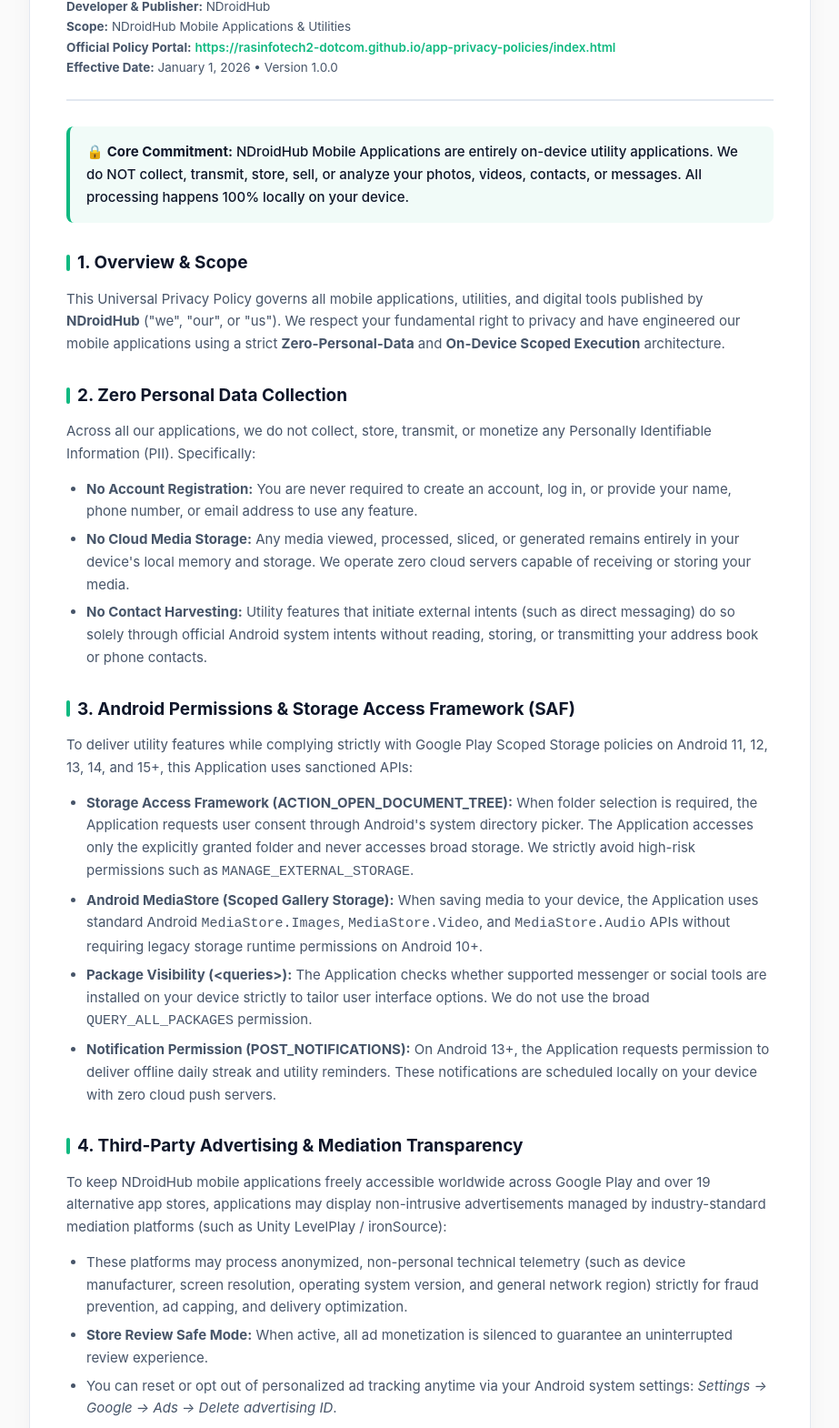
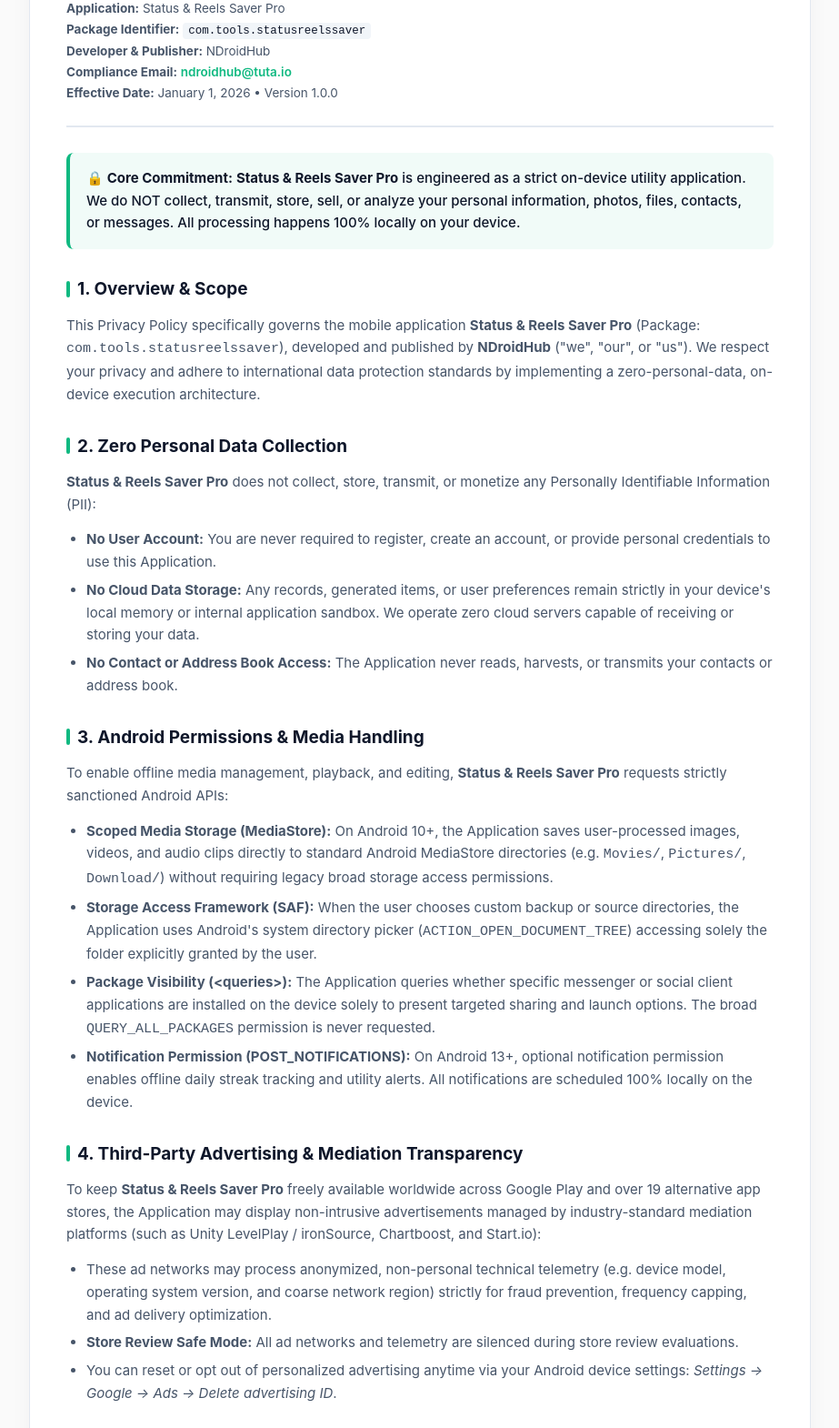
Before and after one commit to rasinfotech2-dotcom/app-privacy-policies, a plain HTML site: page com.tools.statusreelssaver.html in a window 1280 px wide. Shown: the part 170-1740 px from the top of the page at 91% size, without its empty margins (178-1101 px from the left). Drawn offline with Linux system fonts and the light colour scheme.

```diff
--- a/com.tools.statusreelssaver.html
+++ b/com.tools.statusreelssaver.html
@@ -3,7 +3,7 @@
 <head>
   <meta charset="UTF-8">
   <meta name="viewport" content="width=device-width, initial-scale=1.0">
-  <title>Privacy Policy - NDroidHub Mobile Applications</title>
+  <title>Privacy Policy - Status & Reels Saver Pro (com.tools.statusreelssaver)</title>
   <style>
     :root {
       --primary-color: #10B981;
@@ -54,11 +54,19 @@
       font-size: 28px;
       font-weight: 800;
       color: var(--text-main);
-      margin-bottom: 6px;
+      margin-bottom: 8px;
     }
     .meta {
       font-size: 13.5px;
       color: var(--text-muted);
+      line-height: 1.7;
+    }
+    .meta code {
+      background: #F1F5F9;
+      padding: 2px 6px;
+      border-radius: 4px;
+      font-size: 12.5px;
+      color: #0F172A;
     }
     h2 {
       font-size: 19px;
@@ -113,67 +121,66 @@
 
 <div class="container">
   <div class="header">
-    <div class="badge">Official Policy</div>
-    <h1>Universal Privacy Policy</h1>
+    <div class="badge">Official Application Privacy Policy</div>
+    <h1>Privacy Policy for Status & Reels Saver Pro</h1>
     <div class="meta">
+      <strong>Application:</strong> Status & Reels Saver Pro<br>
+      <strong>Package Identifier:</strong> <code>com.tools.statusreelssaver</code><br>
       <strong>Developer & Publisher:</strong> NDroidHub<br>
-      <strong>Scope:</strong> NDroidHub Mobile Applications & Utilities<br>
-      <strong>Official Policy Portal:</strong> <a href="https://rasinfotech2-dotcom.github.io/app-privacy-policies/index.html">https://rasinfotech2-dotcom.github.io/app-privacy-policies/index.html</a><br>
+      <strong>Compliance Email:</strong> <a href="mailto:ndroidhub@tuta.io">ndroidhub@tuta.io</a><br>
       <strong>Effective Date:</strong> January 1, 2026 &bull; Version 1.0.0
     </div>
   </div>
 
   <div class="highlight-card">
-    <p>🔒 <strong>Core Commitment:</strong> NDroidHub Mobile Applications are entirely on-device utility applications. We do NOT collect, transmit, store, sell, or analyze your photos, videos, contacts, or messages. All processing happens 100% locally on your device.</p>
+    <p>🔒 <strong>Core Commitment:</strong> <strong>Status & Reels Saver Pro</strong> is engineered as a strict on-device utility application. We do NOT collect, transmit, store, sell, or analyze your personal information, photos, files, contacts, or messages. All processing happens 100% locally on your device.</p>
   </div>
 
   <h2>1. Overview & Scope</h2>
-  <p>This Universal Privacy Policy governs all mobile applications, utilities, and digital tools published by <strong>NDroidHub</strong> ("we", "our", or "us"). We respect your fundamental right to privacy and have engineered our mobile applications using a strict <strong>Zero-Personal-Data</strong> and <strong>On-Device Scoped Execution</strong> architecture.</p>
+  <p>This Privacy Policy specifically governs the mobile application <strong>Status & Reels Saver Pro</strong> (Package: <code>com.tools.statusreelssaver</code>), developed and published by <strong>NDroidHub</strong> ("we", "our", or "us"). We respect your privacy and adhere to international data protection standards by implementing a zero-personal-data, on-device execution architecture.</p>
 
   <h2>2. Zero Personal Data Collection</h2>
-  <p>Across all our applications, we do not collect, store, transmit, or monetize any Personally Identifiable Information (PII). Specifically:</p>
+  <p><strong>Status & Reels Saver Pro</strong> does not collect, store, transmit, or monetize any Personally Identifiable Information (PII):</p>
   <ul>
-    <li><strong>No Account Registration:</strong> You are never required to create an account, log in, or provide your name, phone number, or email address to use any feature.</li>
-    <li><strong>No Cloud Media Storage:</strong> Any media viewed, processed, sliced, or generated remains entirely in your device's local memory and storage. We operate zero cloud servers capable of receiving or storing your media.</li>
-    <li><strong>No Contact Harvesting:</strong> Utility features that initiate external intents (such as direct messaging) do so solely through official Android system intents without reading, storing, or transmitting your address book or phone contacts.</li>
+    <li><strong>No User Account:</strong> You are never required to register, create an account, or provide personal credentials to use this Application.</li>
+    <li><strong>No Cloud Data Storage:</strong> Any records, generated items, or user preferences remain strictly in your device's local memory or internal application sandbox. We operate zero cloud servers capable of receiving or storing your data.</li>
+    <li><strong>No Contact or Address Book Access:</strong> The Application never reads, harvests, or transmits your contacts or address book.</li>
   </ul>
 
-  <h2>3. Android Permissions & Storage Access Framework (SAF)</h2>
-  <p>To deliver utility features while complying strictly with Google Play Scoped Storage policies on Android 11, 12, 13, 14, and 15+, this Application uses sanctioned APIs:</p>
+  <h2>3. Android Permissions & Media Handling</h2>
+  <p>To enable offline media management, playback, and editing, <strong>Status & Reels Saver Pro</strong> requests strictly sanctioned Android APIs:</p>
   <ul>
-    <li><strong>Storage Access Framework (ACTION_OPEN_DOCUMENT_TREE):</strong> When folder selection is required, the Application requests user consent through Android's system directory picker. The Application accesses only the explicitly granted folder and never accesses broad storage. We strictly avoid high-risk permissions such as <code>MANAGE_EXTERNAL_STORAGE</code>.</li>
-    <li><strong>Android MediaStore (Scoped Gallery Storage):</strong> When saving media to your device, the Application uses standard Android <code>MediaStore.Images</code>, <code>MediaStore.Video</code>, and <code>MediaStore.Audio</code> APIs without requiring legacy storage runtime permissions on Android 10+.</li>
-    <li><strong>Package Visibility (&lt;queries&gt;):</strong> The Application checks whether supported messenger or social tools are installed on your device strictly to tailor user interface options. We do not use the broad <code>QUERY_ALL_PACKAGES</code> permission.</li>
-    <li><strong>Notification Permission (POST_NOTIFICATIONS):</strong> On Android 13+, the Application requests permission to deliver offline daily streak and utility reminders. These notifications are scheduled locally on your device with zero cloud push servers.</li>
+    <li><strong>Scoped Media Storage (MediaStore):</strong> On Android 10+, the Application saves user-processed images, videos, and audio clips directly to standard Android MediaStore directories (e.g. <code>Movies/</code>, <code>Pictures/</code>, <code>Download/</code>) without requiring legacy broad storage access permissions.</li>
+    <li><strong>Storage Access Framework (SAF):</strong> When the user chooses custom backup or source directories, the Application uses Android's system directory picker (<code>ACTION_OPEN_DOCUMENT_TREE</code>) accessing solely the folder explicitly granted by the user.</li>
+    <li><strong>Package Visibility (&lt;queries&gt;):</strong> The Application queries whether specific messenger or social client applications are installed on the device solely to present targeted sharing and launch options. The broad <code>QUERY_ALL_PACKAGES</code> permission is never requested.</li>
+    <li><strong>Notification Permission (POST_NOTIFICATIONS):</strong> On Android 13+, optional notification permission enables offline daily streak tracking and utility alerts. All notifications are scheduled 100% locally on the device.</li>
   </ul>
 
   <h2>4. Third-Party Advertising & Mediation Transparency</h2>
-  <p>To keep NDroidHub mobile applications freely accessible worldwide across Google Play and over 19 alternative app stores, applications may display non-intrusive advertisements managed by industry-standard mediation platforms (such as Unity LevelPlay / ironSource):</p>
+  <p>To keep <strong>Status & Reels Saver Pro</strong> freely available worldwide across Google Play and over 19 alternative app stores, the Application may display non-intrusive advertisements managed by industry-standard mediation platforms (such as Unity LevelPlay / ironSource, Chartboost, and Start.io):</p>
   <ul>
-    <li>These platforms may process anonymized, non-personal technical telemetry (such as device manufacturer, screen resolution, operating system version, and general network region) strictly for fraud prevention, ad capping, and delivery optimization.</li>
-    <li><strong>Store Review Safe Mode:</strong> When active, all ad monetization is silenced to guarantee an uninterrupted review experience.</li>
-    <li>You can reset or opt out of personalized ad tracking anytime via your Android system settings: <em>Settings → Google → Ads → Delete advertising ID</em>.</li>
+    <li>These ad networks may process anonymized, non-personal technical telemetry (e.g. device model, operating system version, and coarse network region) strictly for fraud prevention, frequency capping, and ad delivery optimization.</li>
+    <li><strong>Store Review Safe Mode:</strong> All ad networks and telemetry are silenced during store review evaluations.</li>
+    <li>You can reset or opt out of personalized advertising anytime via your Android device settings: <em>Settings → Google → Ads → Delete advertising ID</em>.</li>
   </ul>
 
   <h2>5. Children's Privacy (COPPA Compliance)</h2>
-  <p>Our applications are designed as general-audience utilities and are not directed toward children under the age of 13. We do not knowingly collect personal information from children. If you believe a minor has interacted with the Application in a manner of concern, contact us immediately for prompt assistance.</p>
+  <p><strong>Status & Reels Saver Pro</strong> is a general-audience utility and is not directed at children under the age of 13. We do not knowingly collect personal information from children.</p>
 
   <h2>6. User Rights (GDPR & CCPA)</h2>
-  <p>Under international regulations such as the General Data Protection Regulation (GDPR) and California Consumer Privacy Act (CCPA), you have fundamental rights regarding your data. Because our applications store zero user data on remote servers, no remote personal profile exists to delete or export. You maintain complete control over all data on your phone by clearing app cache or uninstalling the Application.</p>
+  <p>Because <strong>Status & Reels Saver Pro</strong> collects and retains zero personal data on external servers, no remote personal profile exists to export or delete. You retain 100% control over your data locally by clearing the application's storage cache or uninstalling the Application.</p>
 
-  <h2>7. Policy Updates</h2>
-  <p>We may update this Privacy Policy from time to time to reflect platform policy enhancements or feature updates. Any updates will be reflected inside our In-App viewer and at our permanent HTTPS repository.</p>
-
-  <h2>8. Contact & Compliance Information</h2>
-  <p>If you have any questions, feedback, or compliance inquiries regarding this Privacy Policy or any NDroidHub application, please contact our privacy compliance team:</p>
+  <h2>7. Contact & Compliance Information</h2>
+  <p>If you have any questions, feedback, or compliance inquiries regarding <strong>Status & Reels Saver Pro</strong>, please contact our dedicated privacy compliance desk:</p>
   <ul>
-    <li><strong>Developer & Publisher:</strong> NDroidHub</li>
-    <li><strong>Compliance Email:</strong> <a href="mailto:support@ndroidhub.com">support@ndroidhub.com</a></li>
-    <li><strong>Official Policy Portal:</strong> <a href="https://rasinfotech2-dotcom.github.io/app-privacy-policies/index.html">https://rasinfotech2-dotcom.github.io/app-privacy-policies/index.html</a></li>
+    <li><strong>Application:</strong> Status & Reels Saver Pro (<code>com.tools.statusreelssaver</code>)</li>
+    <li><strong>Publisher:</strong> NDroidHub</li>
+    <li><strong>Compliance Email:</strong> <a href="mailto:ndroidhub@tuta.io">ndroidhub@tuta.io</a></li>
+    <li><strong>Universal Master Policy:</strong> <a href="https://rasinfotech2-dotcom.github.io/app-privacy-policies/index.html">https://rasinfotech2-dotcom.github.io/app-privacy-policies/index.html</a></li>
   </ul>
 
   <div class="footer">
-    &copy; 2026 NDroidHub. All rights reserved.
+    &copy; 2026 NDroidHub. All rights reserved. &bull; Status & Reels Saver Pro (com.tools.statusreelssaver)
   </div>
 </div>
 
```
Also changed, not shown: index.html (+1 -1 lines), privacy/com.tools.statusreelssaver.html (+40 -33 lines), privacy/index.html (+1 -1 lines), privacy/refer.html (+1 -1 lines), refer.html (+1 -1 lines).
